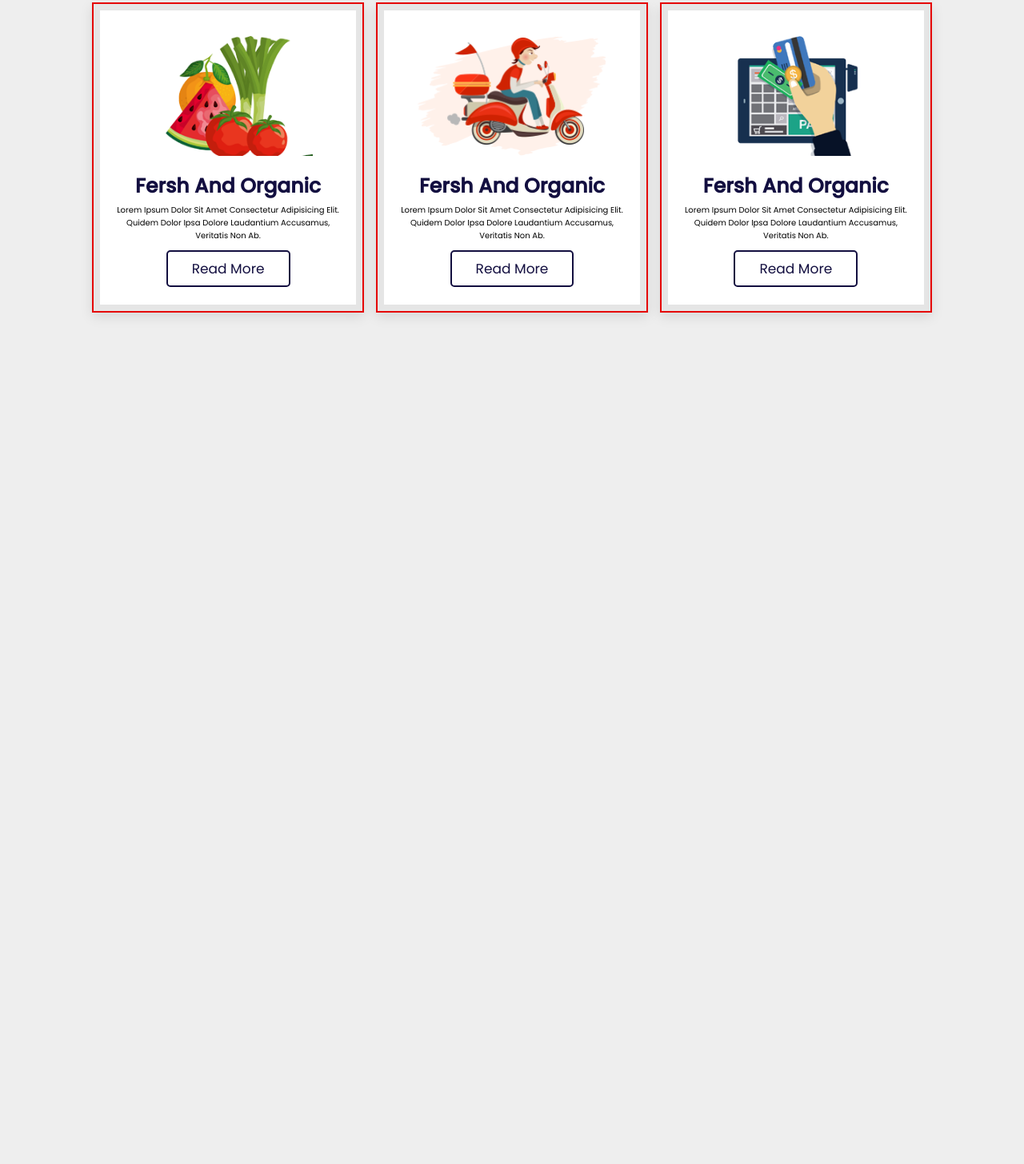
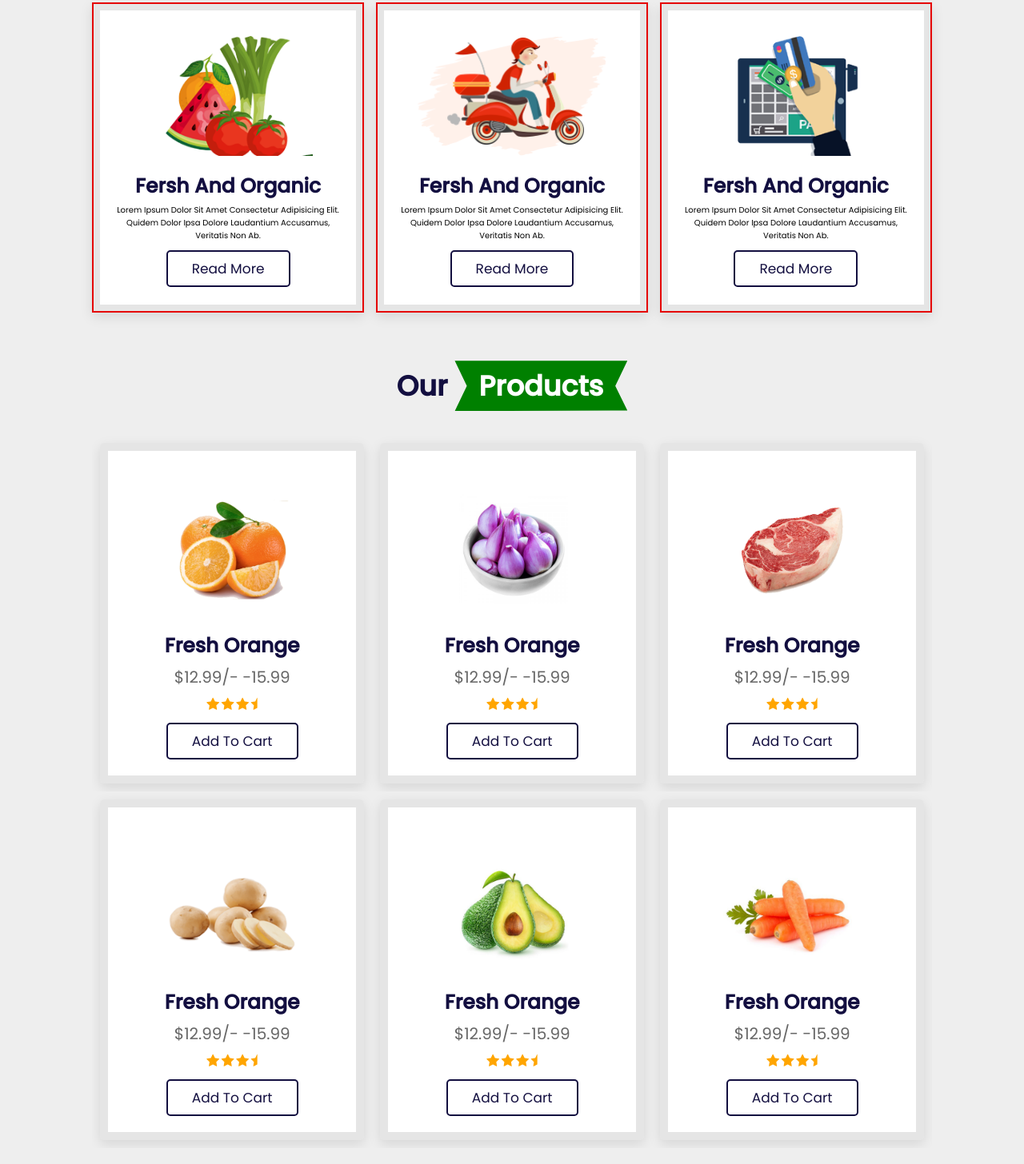
Before and after one commit to mdsiamsheikh/javascript-card, a plain HTML site: page index.html in a window 1280 px wide. Shown: the part 591-2047 px from the top of the page at 80% size. Before the commit the page ends 1002 px from the top, so only its background shows below. Drawn offline with nearby package versions, Linux system fonts and the light colour scheme.

Commit message:
add a products section

```diff
--- a/css/style.css
+++ b/css/style.css
@@ -75,6 +75,7 @@ section {
   top: 0;
   left: 0;
   right: 0;
+  z-index: 1000;
   display: flex;
   align-items: center;
   justify-content: space-between;
@@ -406,3 +407,51 @@ section {
     font-size: 2.5rem;
   }
 }
+/* features */
+
+/* products start */
+.products .product-slider {
+  border: 0px solid;
+  padding: 1rem;
+}
+
+.products .product-slider:first-child {
+  margin-bottom: 2rem;
+}
+
+.products .product-slider .box {
+  border: 0px solid;
+  background: #fff;
+  border-radius: 0.5rem;
+  text-align: center;
+  padding: 3rem 2rem;
+  outline-offset: -1rem;
+  outline: var(--outline);
+  box-shadow: var(--box-shadow);
+  transition: 2s linear;
+}
+
+.products .product-slider .box:hover {
+  box-shadow: 1px 1px 10px 4px var(--green);
+}
+
+.products .product-slider .box img {
+  height: 20rem;
+}
+
+.products .product-slider .box h1 {
+  font-size: 2.5rem;
+  color: var(--black);
+}
+
+.products .product-slider .box .price {
+  font-size: 2rem;
+  color: var(--light-cololr);
+  padding: 0.5rem 0;
+}
+
+.products .product-slider .box .stars i {
+  font-size: 1.7rem;
+  color: orange;
+  padding: 0.5rem 0;
+}
--- a/index.html
+++ b/index.html
@@ -6,6 +6,10 @@
     <link
       rel="stylesheet"
       href="https://cdnjs.cloudflare.com/ajax/libs/font-awesome/4.7.0/css/font-awesome.min.css"
+    />
+    <link
+      rel="stylesheet"
+      href="https://cdn.jsdelivr.net/npm/swiper@11/swiper-bundle.min.css"
     />
     <meta name="viewport" content="width=device-width, initial-scale=1.0" />
     <link rel="stylesheet" href="css/style.css" />
@@ -143,6 +147,119 @@
     </section>
     <!-- our features section end -->
 
+    <!-- our  Products section -->
+    <section class="products" id="products">
+      <h1 class="heading">Our <span>products</span></h1>
+      <div class="swiper product-slider">
+        <div class="swiper-wrapper">
+          <div class="swiper-slide box">
+            <img src="image/product-1.png" alt="" />
+            <h1>Fresh Orange</h1>
+            <div class="price">$12.99/- -15.99</div>
+            <div class="stars">
+              <i class="fa fa-star"></i>
+              <i class="fa fa-star"></i>
+              <i class="fa fa-star"></i>
+              <i class="fa fa-star-half"></i>
+            </div>
+            <a href="" class="btn">add to cart</a>
+          </div>
+          <div class="swiper-slide box">
+            <img src="image/product-2.png" alt="" />
+            <h1>Fresh Orange</h1>
+            <div class="price">$12.99/- -15.99</div>
+            <div class="stars">
+              <i class="fa fa-star"></i>
+              <i class="fa fa-star"></i>
+              <i class="fa fa-star"></i>
+              <i class="fa fa-star-half"></i>
+            </div>
+            <a href="" class="btn">add to cart</a>
+          </div>
+          <div class="swiper-slide box">
+            <img src="image/product-3.png" alt="" />
+            <h1>Fresh Orange</h1>
+            <div class="price">$12.99/- -15.99</div>
+            <div class="stars">
+              <i class="fa fa-star"></i>
+              <i class="fa fa-star"></i>
+              <i class="fa fa-star"></i>
+              <i class="fa fa-star-half"></i>
+            </div>
+            <a href="" class="btn">add to cart</a>
+          </div>
+          <div class="swiper-slide box">
+            <img src="image/product-4.png" alt="" />
+            <h1>Fresh Orange</h1>
+            <div class="price">$12.99/- -15.99</div>
+            <div class="stars">
+              <i class="fa fa-star"></i>
+              <i class="fa fa-star"></i>
+              <i class="fa fa-star"></i>
+              <i class="fa fa-star-half"></i>
+            </div>
+            <a href="" class="btn">add to cart</a>
+          </div>
+        </div>
+      </div>
+
+      <div class="swiper product-slider">
+        <div class="swiper-wrapper">
+          <div class="swiper-slide box">
+            <img src="image/product-5.png" alt="" />
+            <h1>Fresh Orange</h1>
+            <div class="price">$12.99/- -15.99</div>
+            <div class="stars">
+              <i class="fa fa-star"></i>
+              <i class="fa fa-star"></i>
+              <i class="fa fa-star"></i>
+              <i class="fa fa-star-half"></i>
+            </div>
+            <a href="" class="btn">add to cart</a>
+          </div>
+          <div class="swiper-slide box">
+            <img src="image/product-6.png" alt="" />
+            <h1>Fresh Orange</h1>
+            <div class="price">$12.99/- -15.99</div>
+            <div class="stars">
+              <i class="fa fa-star"></i>
+              <i class="fa fa-star"></i>
+              <i class="fa fa-star"></i>
+              <i class="fa fa-star-half"></i>
+            </div>
+            <a href="" class="btn">add to cart</a>
+          </div>
+          <div class="swiper-slide box">
+            <img src="image/product-7.png" alt="" />
+            <h1>Fresh Orange</h1>
+            <div class="price">$12.99/- -15.99</div>
+            <div class="stars">
+              <i class="fa fa-star"></i>
+              <i class="fa fa-star"></i>
+              <i class="fa fa-star"></i>
+              <i class="fa fa-star-half"></i>
+            </div>
+            <a href="" class="btn">add to cart</a>
+          </div>
+          <div class="swiper-slide box">
+            <img src="image/product-8.png" alt="" />
+            <h1>Fresh Orange</h1>
+            <div class="price">$12.99/- -15.99</div>
+            <div class="stars">
+              <i class="fa fa-star"></i>
+              <i class="fa fa-star"></i>
+              <i class="fa fa-star"></i>
+              <i class="fa fa-star-half"></i>
+            </div>
+            <a href="" class="btn">add to cart</a>
+          </div>
+        </div>
+      </div>
+    </section>
+
+    <!-- our  Products section end -->
+
+    <script src="https://cdn.jsdelivr.net/npm/swiper@11/swiper-bundle.min.js"></script>
     <script src="js/script.js"></script>
   </body>
 </html>
--- a/js/script.js
+++ b/js/script.js
@@ -40,3 +40,23 @@ window.onscroll = () => {
   logingForm.classList.remove("active");
   navbar.classList.remove("active");
 };
+
+var swiper = new Swiper(".product-slider", {
+  loop: true,
+  spaceBetween: 20,
+  autoplay: {
+    delay: 7500,
+    disableOnInteraction: false,
+  },
+  breakpoints: {
+    0: {
+      slidesPerView: 1,
+    },
+    768: {
+      slidesPerView: 2,
+    },
+    1024: {
+      slidesPerView: 3,
+    },
+  },
+});
```
